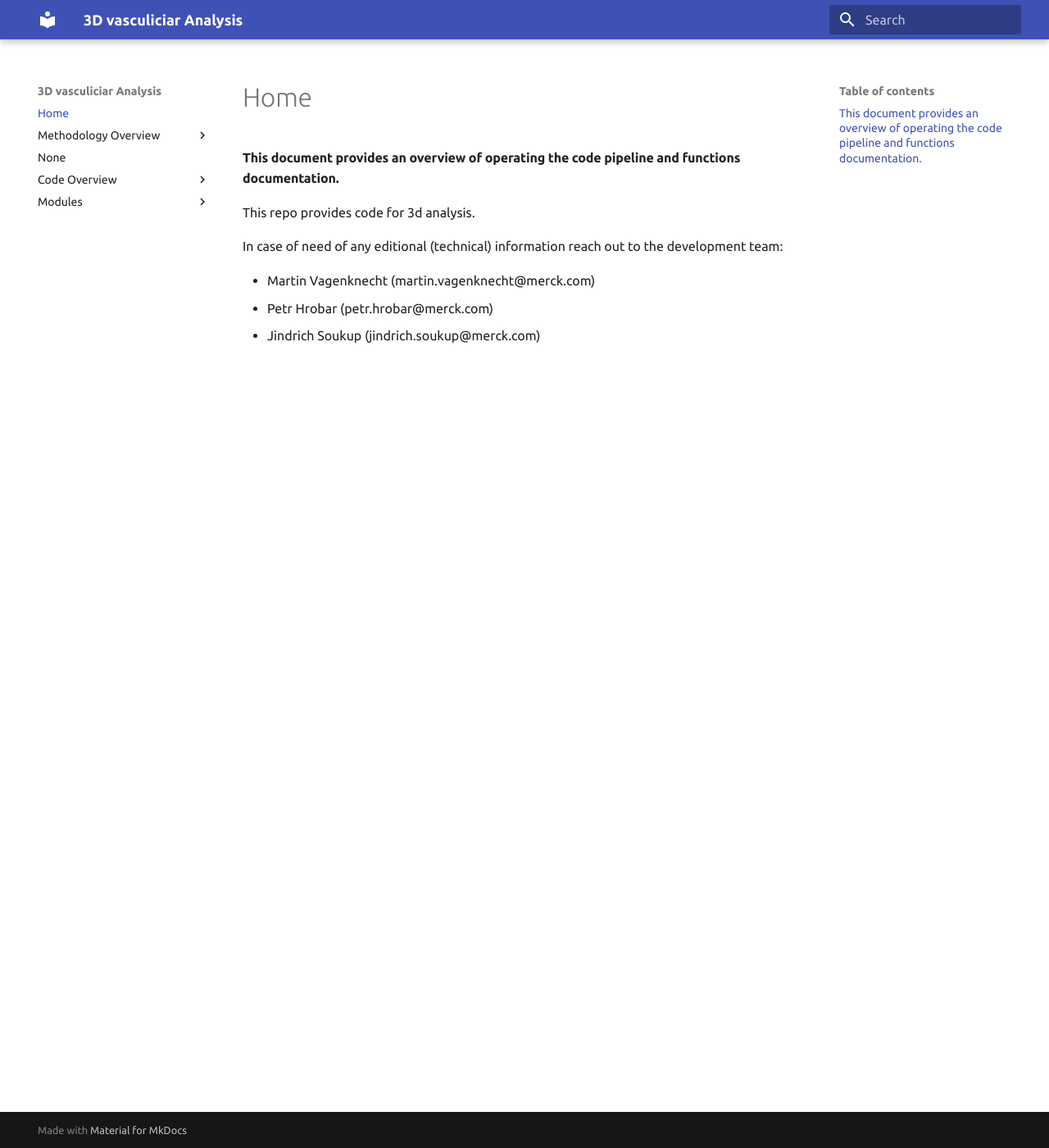
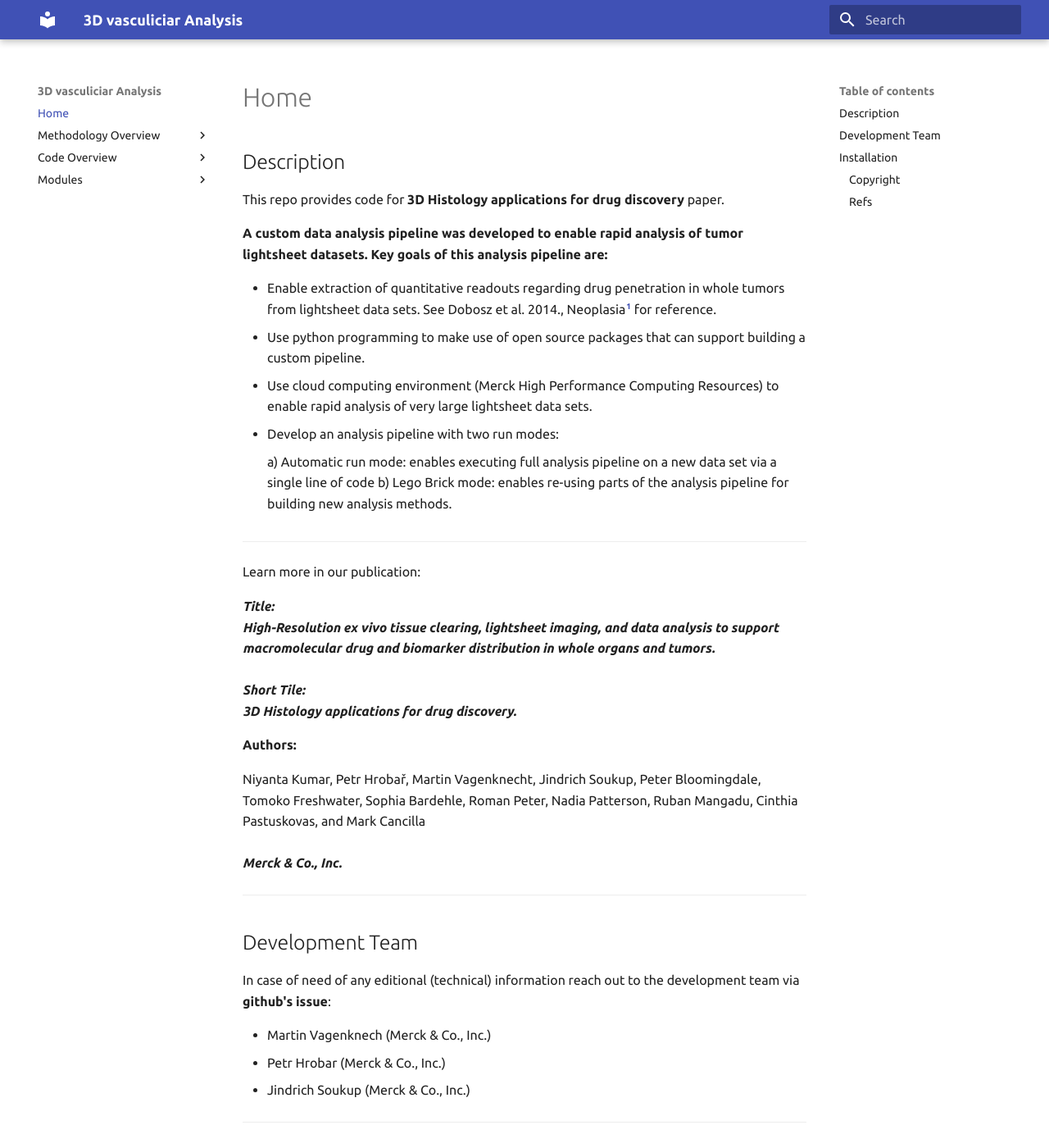
Before and after one commit to Merck/3D_Tumor_Lightsheet_Analysis_Pipeline, an MkDocs documentation site: the page built from docs/index.md, in a window 1280 px wide and 1400 px high. Shown: the whole window at 82% size. Built offline with MkDocs 1.6.1 and Material for MkDocs 9.7.7, drawn with Linux system fonts in a browser that asks for light colours; some of the changed text lies outside the part shown.

Commit message:
updated docs

````diff
--- a/docs/index.md
+++ b/docs/index.md
@@ -1,9 +1,80 @@
-#### This document provides an overview of operating the code pipeline and functions documentation.
+## Description
 
-This repo provides code for 3d analysis.
+This repo provides code for **3D Histology applications for drug discovery** paper.
 
-In case of need of any editional (technical) information reach out to the development team:
+**A custom data analysis pipeline was developed to enable rapid analysis of tumor lightsheet datasets. Key goals of this analysis pipeline are:**
 
-* Martin Vagenknecht (martin.vagenknecht@merck.com)
-* Petr Hrobar (petr.hrobar@merck.com)
-* Jindrich Soukup (jindrich.soukup@merck.com)
+* Enable extraction of quantitative readouts regarding drug penetration in whole tumors from lightsheet data sets. See Dobosz et al. 2014., Neoplasia[^1] for reference.
+* Use python programming to make use of open source packages that can support building a custom pipeline.
+* Use cloud computing environment (Merck High Performance Computing Resources) to enable rapid analysis of very large lightsheet data sets.
+* Develop an analysis pipeline with two run modes:
+
+    a) Automatic run mode: enables executing full analysis pipeline on a new data set via a single line of code
+    b) Lego Brick mode: enables re-using parts of the analysis pipeline for building new analysis methods.
+
+
+***
+Learn more in our publication:
+
+
+
+
+
+***Title: <br />
+High-Resolution ex vivo tissue clearing, lightsheet imaging, and data analysis to support macromolecular drug and biomarker distribution in whole organs and tumors. <br /> <br /> Short Tile:<br />
+3D Histology applications for drug discovery.***
+
+
+**Authors:<br />**
+
+Niyanta Kumar, Petr Hrobař, Martin Vagenknecht, Jindrich Soukup, Peter Bloomingdale, Tomoko Freshwater, Sophia Bardehle, Roman Peter, Nadia Patterson, Ruban Mangadu, Cinthia Pastuskovas, and Mark Cancilla
+<br /><br />***Merck & Co., Inc.***
+***
+
+
+## Development Team
+
+In case of need of any editional (technical) information reach out to the development team via **github's issue**:
+
+* Martin Vagenknech (Merck & Co., Inc.)
+* Petr Hrobar (Merck & Co., Inc.)
+* Jindrich Soukup (Merck & Co., Inc.)
+
+
+***
+
+## Installation
+
+Repo is a python package. Installation process can be automated via bash `.sh` file in the `environment_setup` folder.
+
+When installing the package:
+
+* MAC/LINUX Users
+
+    1) Make sure you have a python installed on your computer.
+    if not you may use `set_python.sh` file
+    Run in the terminal:
+    ```bash
+    source environment_setup/set_python.sh
+
+    ```
+
+    2) Create a python environment
+    Run in the terminal:
+    ```bash
+    source environment_setup/set_3d_infrastructure.sh
+    ```
+
+* Windows Users
+    1) Make sure you have a python installed on your computer.
+    if not, you may use [this link.](https://docs.conda.io/en/latest/miniconda.html)
+
+    2) Create a python environment run all lines of `environment_setup/set_3d_infrastructure.sh` manually in the terminal
+
+
+#### Copyright
+Copyright © 2022 Merck & Co., Inc., Kenilworth, NJ, USA and its affiliates. All rights reserved.
+
+
+#### Refs
+[^1]: Dobosz, M., Ntziachristos, V., Scheuer, W. & Strobel, S. **Multispectral Fluorescence Ultramicroscopy: Three-Dimensional Visualization and Automatic Quantification of Tumor Morphology, Drug Penetration, and Antiangiogenic Treatment Response**. Neoplasia 16, 1-U24, doi:10.1593/neo.131848 (2014).*
--- a/mkdocs.yml
+++ b/mkdocs.yml
@@ -15,14 +15,12 @@ markdown_extensions:
 plugins:
  - search
  - mkdocstrings
- - with-pdf
 
 nav:
   - index.md
   - Methodology Overview:
     - methodology_overview.md
     - Segmentation Quality.md
-  - installation on HPC and tips.md
   - Code Overview:
 #    - code_overview.md
     - prerequisites.md
````
Also changed, not shown: docs/methodology_overview.md (+31 -15 lines), docs/prerequisites.md (+7 -8 lines), docs/images/pipeline.png.
